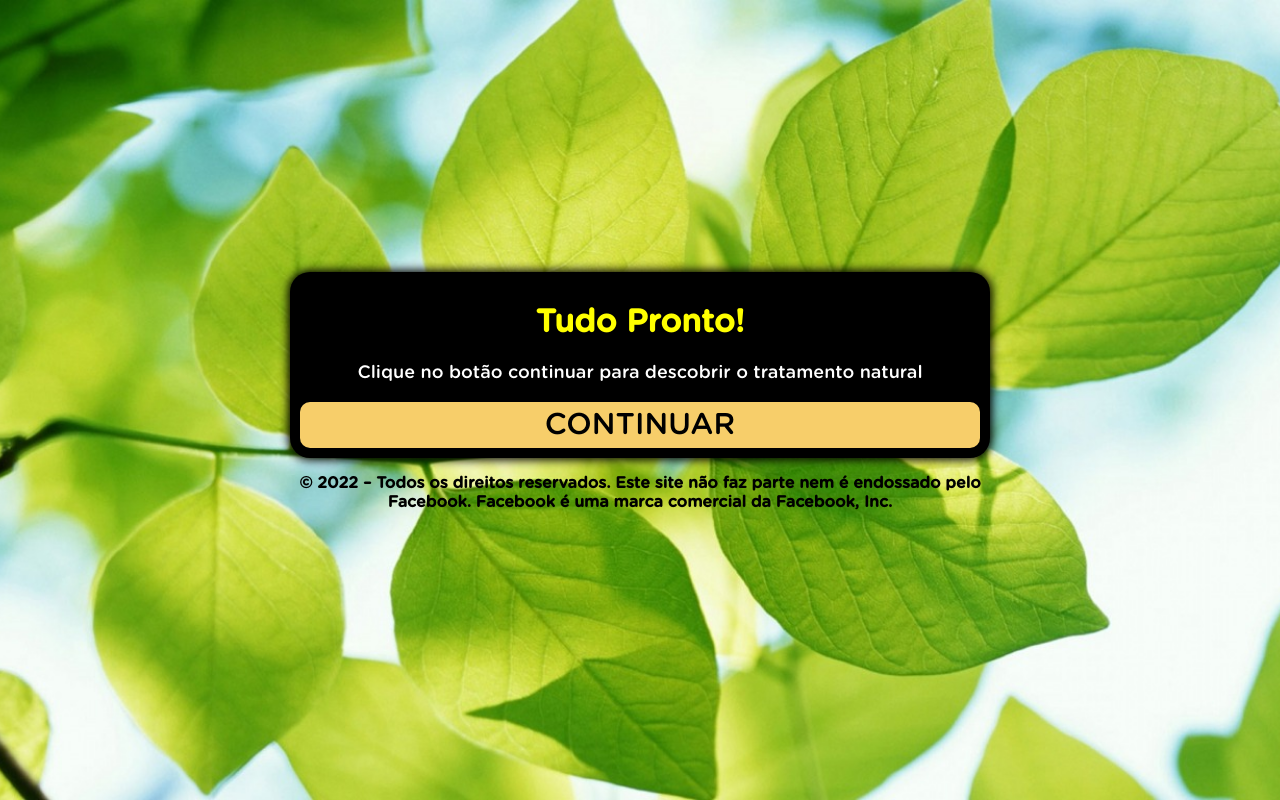
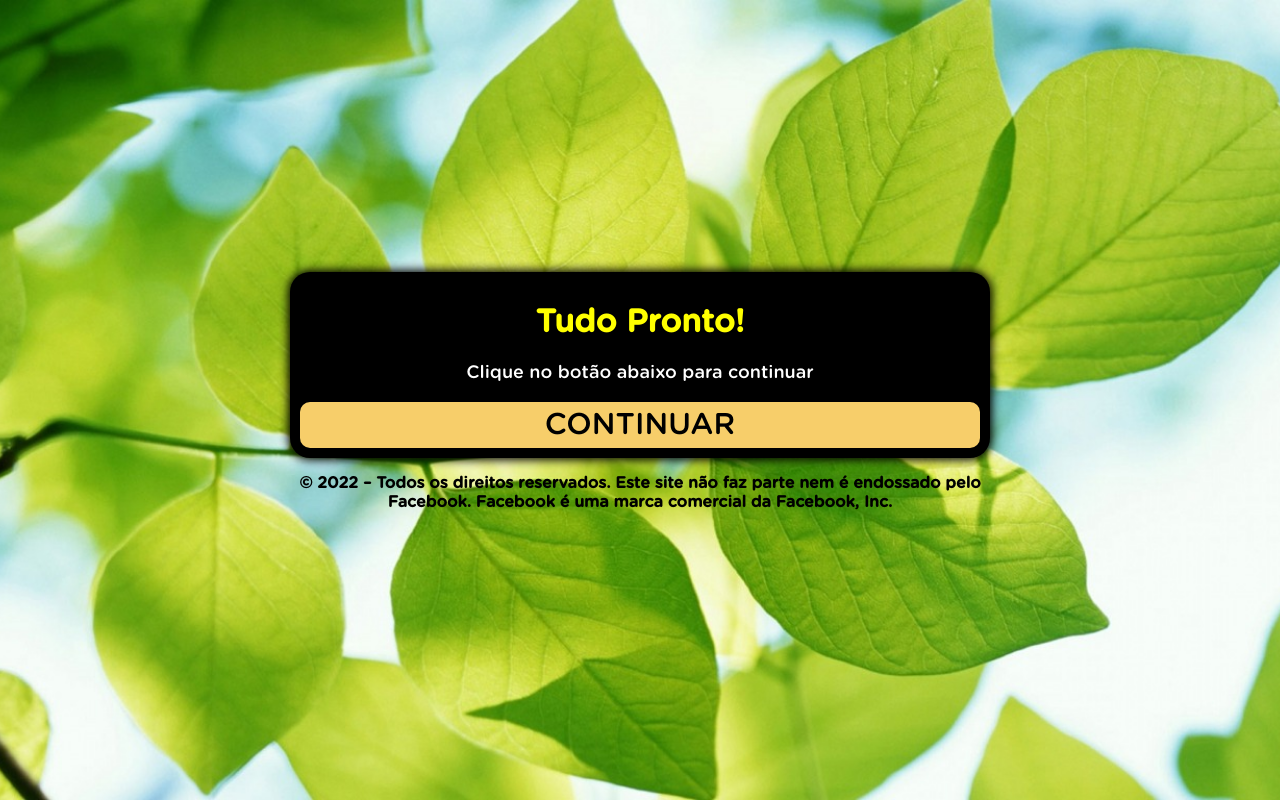
Before and after one commit to rairagn/livredediabetes.site, a plain HTML site: page ps/index.html in a window 1280 px wide. Drawn offline with Linux system fonts and the light colour scheme; a script that the page names is missing.

Commit message:
Add files via upload

```diff
--- a/ps/index.html
+++ b/ps/index.html
@@ -32,7 +32,7 @@
       <div>
         <div class="question">
           <h1>Tudo Pronto!</h1>
-          <p>Clique no botão continuar para descobrir o tratamento natural</p>
+          <p>Clique no botão abaixo para continuar</p>
         </div>
         <div class="answer">
           <a class="btn" href="https://vivasemdiabetes.site/">CONTINUAR</a>
```
